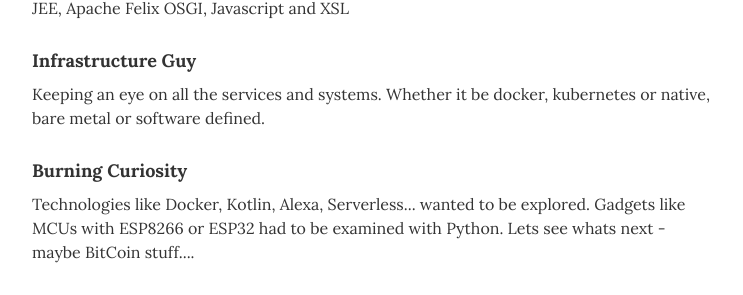
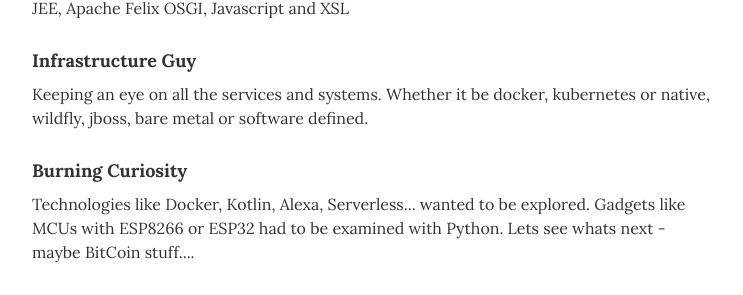
Before and after one commit to CWACoderWithAttitude/resume, a Jekyll site: the page built from index.html, in a window 1280 px wide and 900 px high, scrolled down 3347 px. Shown: the part 176-471 px from the top of the window, without its empty margins (268-1011 px from the left). Built offline with Jekyll 4.4.1, drawn with Linux system fonts in a browser that asks for light colours.

Commit message:
added app server skills

```diff
--- a/_data/skills.yml
+++ b/_data/skills.yml
@@ -15,7 +15,7 @@
   description: Build a flexible system to implement webtracking on websites hosted on Adobe AEM with JEE, Apache Felix OSGI, Javascript and XSL
 
 - skill: Infrastructure Guy
-  description: Keeping an eye on all the services and systems. Whether it be docker, kubernetes or native, bare metal or software defined.
+  description: Keeping an eye on all the services and systems. Whether it be docker, kubernetes or native, wildfly, jboss, bare metal or software defined.
 
 - skill: Burning Curiosity
   description: Technologies like Docker, Kotlin, Alexa, Serverless... wanted to be explored. Gadgets like MCUs with ESP8266 or ESP32 had to be examined with Python. Lets see whats next - maybe BitCoin stuff....
```
